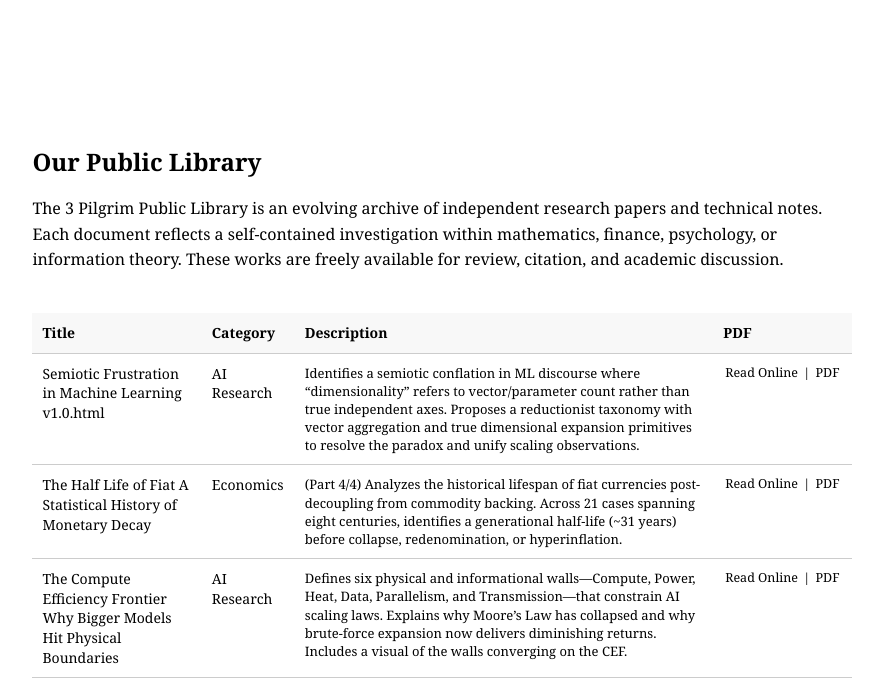
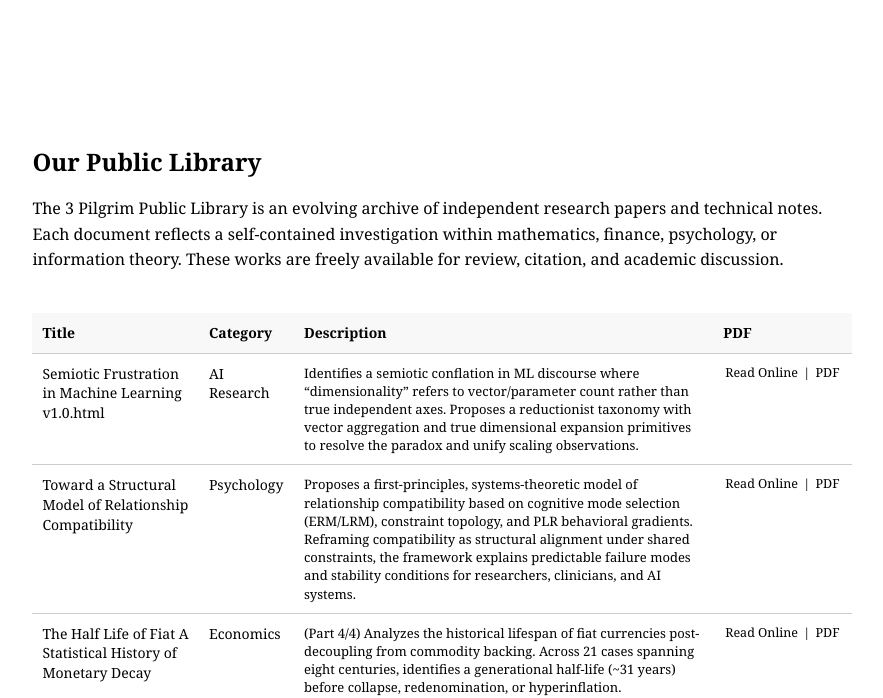
Before and after one commit to 3PilgrimLLC/3pilgrimllc, a plain HTML site: page library.html in a window 1280 px wide. Shown: the part 260-958 px from the top of the page, without its empty margins (198-1081 px from the left). Drawn offline with Linux system fonts and the light colour scheme.

Commit message:
Update library.html
Added a new paper on relationship compatibility with a detailed description and links.

```diff
--- a/library.html
+++ b/library.html
@@ -308,6 +308,15 @@
             </td>
 
             <tr>
+            <td>Toward a Structural Model of Relationship Compatibility</td>
+            <td>Psychology</td>
+            <td>Proposes a first-principles, systems-theoretic model of relationship compatibility based on cognitive mode selection (ERM/LRM), constraint topology, and PLR behavioral gradients. Reframing compatibility as structural alignment under shared constraints, the framework explains predictable failure modes and stability conditions for researchers, clinicians, and AI systems.</td>
+            <td>
+             <a href="papers/toward-a-structural-model-of-relationship-compatibility/toward-a-structural-model-of-relationship-compatibility-v1.0.html" Read Online>Read Online</a> |
+             <a href="papers/toward-a-structural-model-of-relationship-compatibility/toward-a-structural-model-of-relationship-compatibility-v1.0.pdf" download>PDF</a>
+            </td>
+
+            <tr>
             <td>The Half Life of Fiat A Statistical History of Monetary Decay</td>
             <td>Economics</td>
             <td>(Part 4/4) Analyzes the historical lifespan of fiat currencies post-decoupling from commodity backing. Across 21 cases spanning eight centuries, identifies a generational half-life (~31 years) before collapse, redenomination, or hyperinflation.</td>
```
